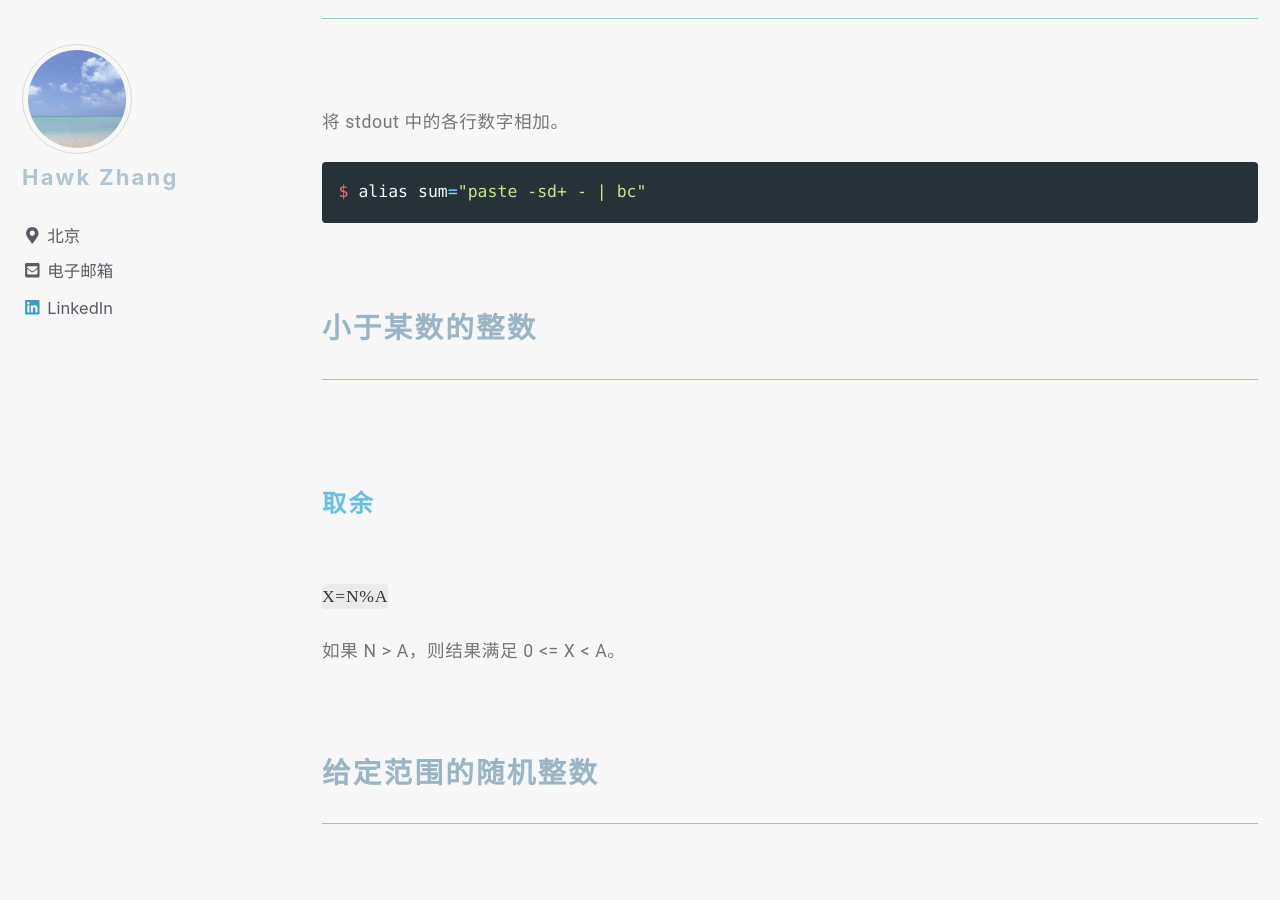
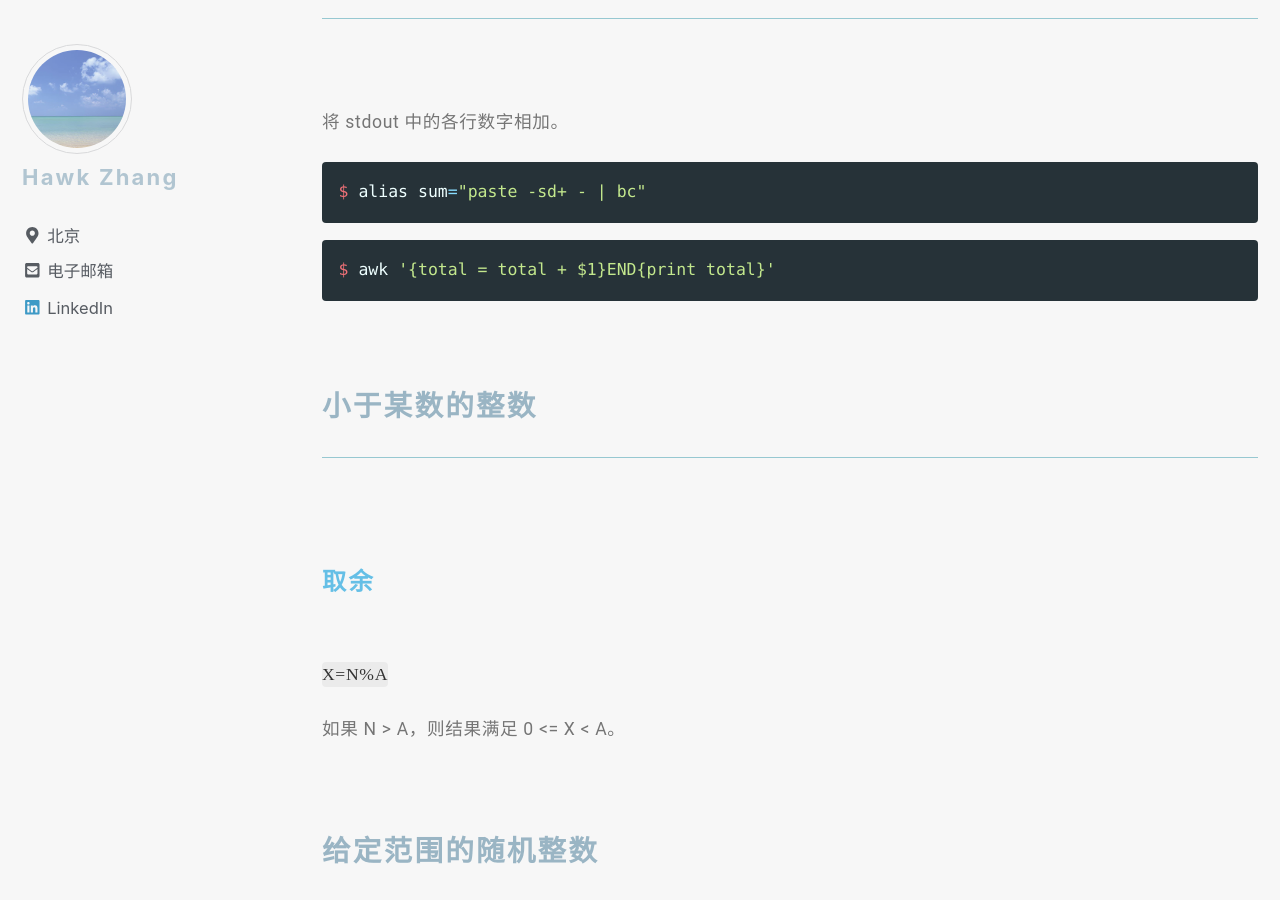
Before and after one commit to narru888/linotes_note, a Jekyll site: the page built from _posts/codes/2017-07-01-numbers.md, in a window 1280 px wide and 900 px high, scrolled down 3414 px. Built offline with Jekyll 4.4.1, drawn with Linux system fonts in a browser that asks for light colours; nearby versions of some CDN libraries; a script that is not in the unit is left out.

Commit message:
update on 2018-10-31 15:27:01 CST

````diff
--- a/_posts/codes/2017-07-01-numbers.md
+++ b/_posts/codes/2017-07-01-numbers.md
@@ -133,8 +133,9 @@ $ shuf -i 1-100 -n 2
 $ alias sum="paste -sd+ - | bc"
 ```
 
-
-
+```bash
+$ awk '{total = total + $1}END{print total}'
+```
 
 
 
````
